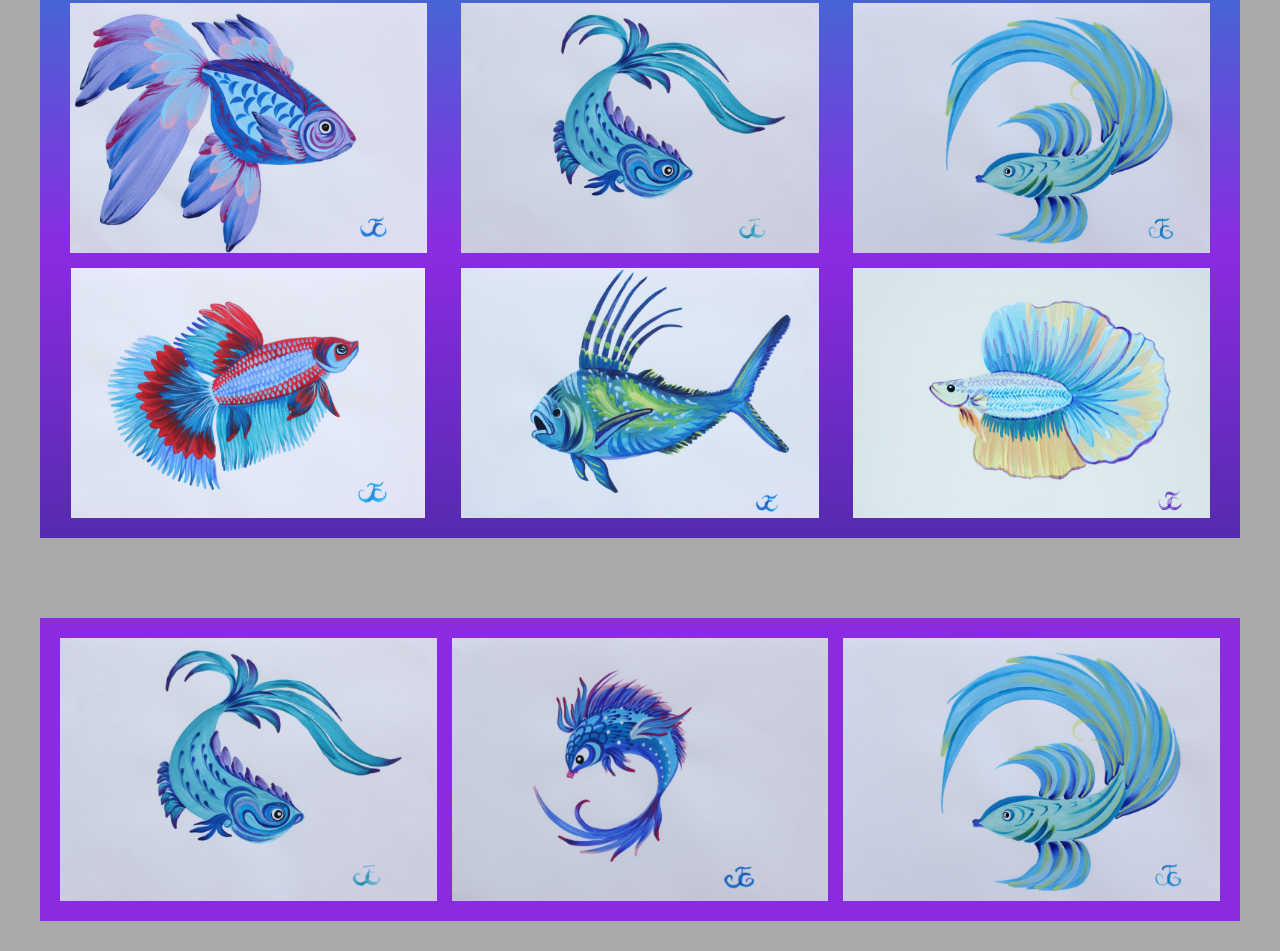
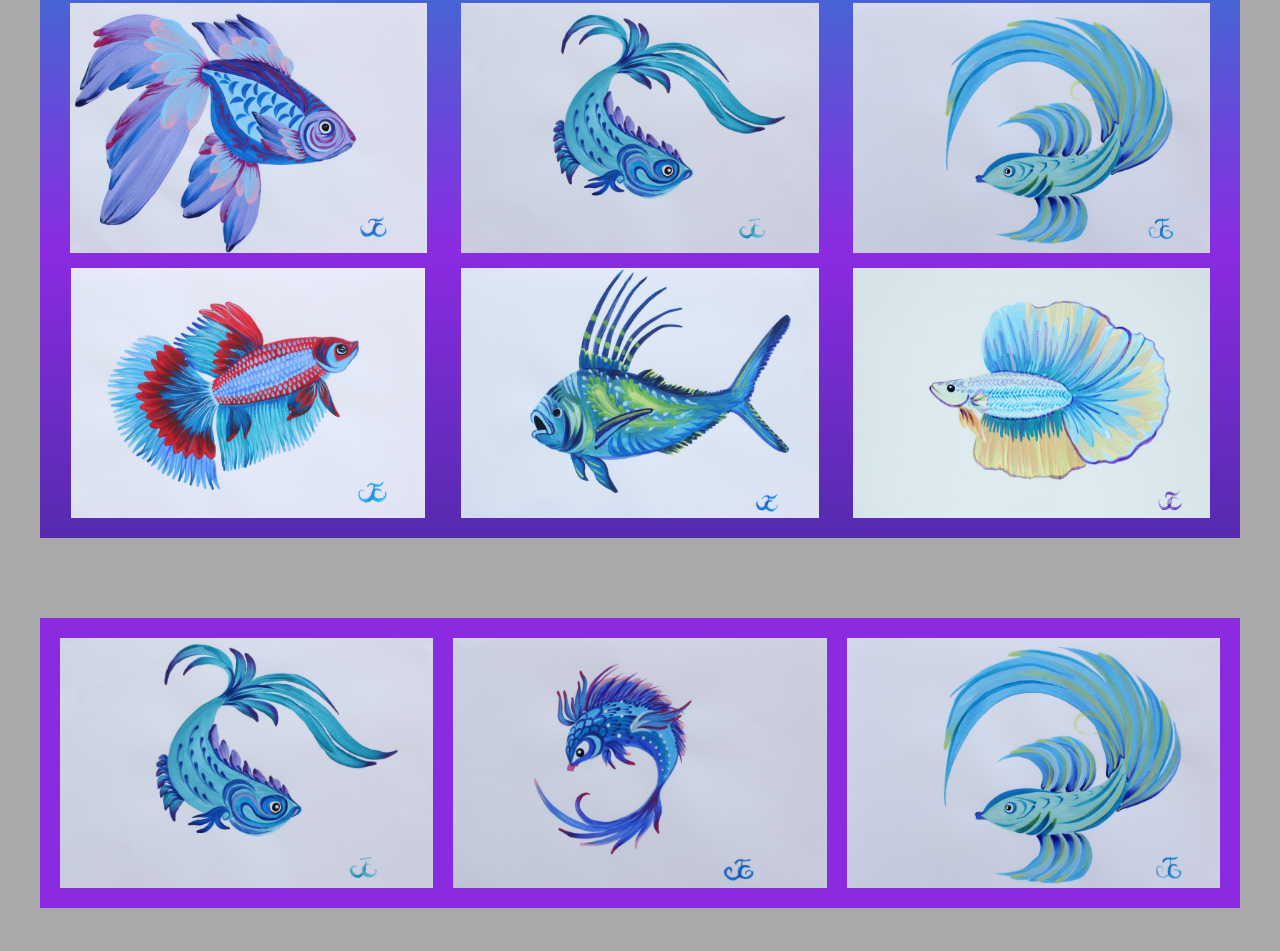
Before and after one commit to Galina-Goncharova/background-image, a plain HTML site: page index.html in a window 1280 px wide. Shown: the part 1472-2423 px from the top of the page. Drawn offline with Linux system fonts and the light colour scheme.

Commit message:
object-fit

```diff
--- a/css/styles.css
+++ b/css/styles.css
@@ -147,9 +147,8 @@ img {
 .dad {
   display: flex;
   width: 1200px;
-  flex-wrap: wrap;
   padding: 20px;
-  gap: 15px;
+  gap: 20px;
   box-sizing: border-box;
   margin-top: 80px;
   margin-left: auto;
@@ -158,11 +157,13 @@ img {
 }
 
 .parent {
-  flex-basis: calc(100% / 3 - 10px);
-  background-size: contain;
+  height: 250px;
+  flex-basis: calc((100% - 40px) / 3);
 }
 
 .image {
   display: block;
   width: 100%;
+  height: 100%;
+  object-fit: cover;
 }
```
